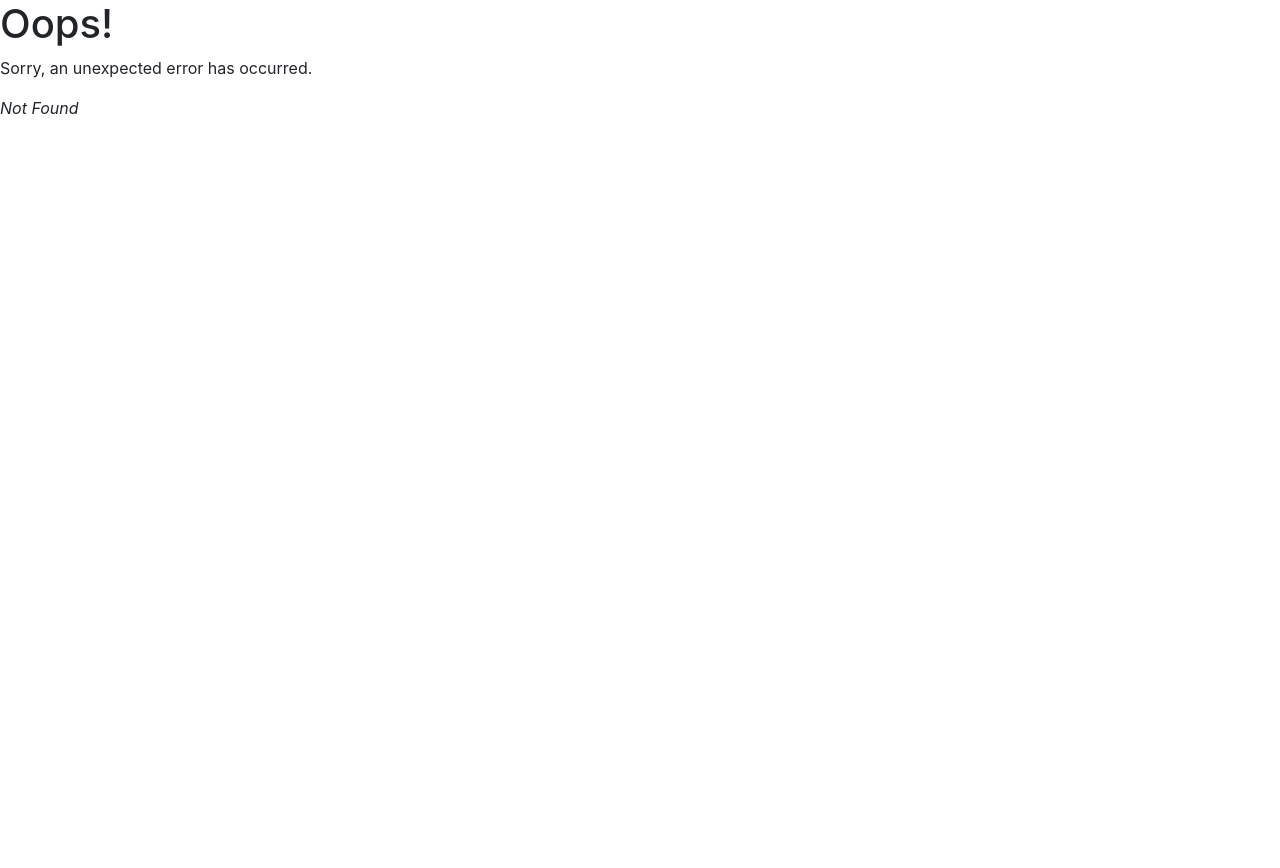
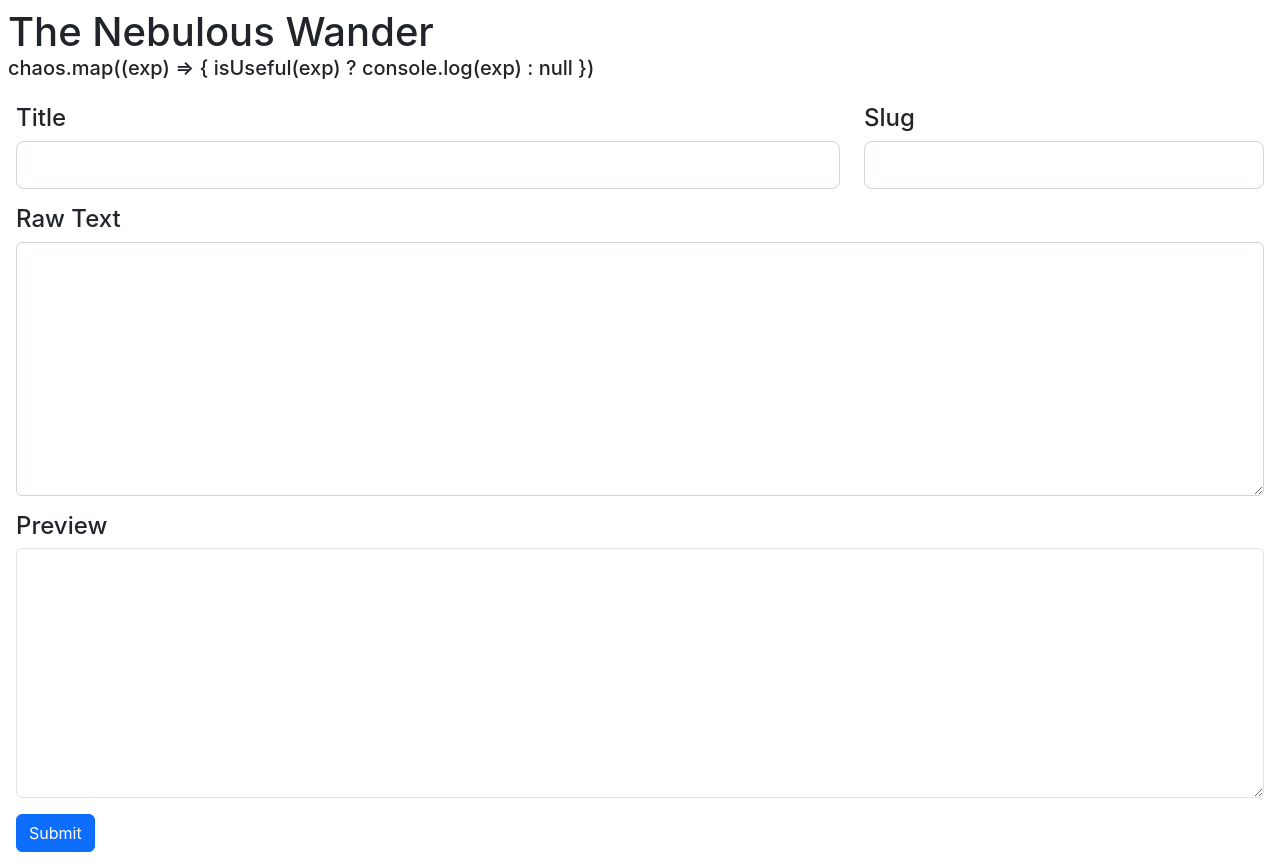
Before and after one commit to sida-wang/react-blog, a React (Create React App) app: page /new in a window 1280 px wide. Before the commit this address had no page. Before the commit the page ends 800 px from the top, so only its background shows below. Built offline with nearby package versions, Linux system fonts and the light colour scheme.

Commit message:
Improving router

```diff
--- a/src/App.js
+++ b/src/App.js
@@ -1,17 +1,11 @@
-import logo from './logo.svg';
 import { Outlet } from 'react-router-dom'
 //import './App.css';
 import Header from './components/Header'
-import Filter from './components/Filter'
-import Actions from './components/Actions'
-import Body from './components/Body'
 
 function App() {
   return (
     <div className="App">
       <Header title="The Nebulous Wander" subtitle="chaos.map((exp) => { isUseful(exp) ? console.log(exp) : null })" />
-      <Actions />
-      <Filter />
       <Outlet />
     </div>
   );
--- /dev/null
+++ b/src/components/PostEditor.js
@@ -0,0 +1,68 @@
+import Button from 'react-bootstrap/Button';
+import Form from 'react-bootstrap/Form';
+import Col from 'react-bootstrap/Col';
+import Row from 'react-bootstrap/Row';
+import ReactMarkdown from 'react-markdown';
+import remarkGfm from 'remark-gfm';
+import { useState } from 'react';
+import './Editor.css';
+import { useNavigate } from 'react-router-dom'
+
+const PostEditor = ( { id= null }) => {
+    const[markdown, setMarkdown] = useState();
+
+    const onTextChange = (e) => {
+        setMarkdown(e.target.value);
+    }
+
+    const navigate = useNavigate();
+
+    const onSubmitForm = async (e) => {
+        e.preventDefault();
+        try {
+            const body =  { title: e.target.title.value, slug: e.target.slug.value, markdown: e.target.markdown.value };
+            const response = await fetch("http://localhost:5000/posts/create", {
+                method: "POST",
+                headers: { "Content-Type": "application/json" },
+                body: JSON.stringify(body)
+            });
+            const jsonData = await response.json();
+            navigate(`/posts/${jsonData.id}`);
+        } catch (err) {
+            console.log(err);
+        }
+    }
+
+
+    return (
+        <Form className="p-3" onSubmit={onSubmitForm}>
+            <Row>
+                <Col>
+                <Form.Group className="mb-3" controlId="formTitle">
+                        <label htmlFor="postTitle"><h4>Title</h4></label>
+                        <input className="form-control form-control-lg" type="text" id="postTitle" name="title" />
+                </Form.Group>
+                </Col>
+                <Col xs={4}>
+                <Form.Group className="mb-3" controlId="formSlug">
+                        <label htmlFor="slug"><h4>Slug</h4></label>
+                        <input className="form-control form-control-lg" type="text" id="slug" name="slug" />
+                </Form.Group>
+                </Col>
+            </Row>
+            <Form.Group className="mb-3" controlId="formTextBody">
+                <label htmlFor="rawTextArea"><h4>Raw Text</h4></label>
+                <textarea className="form-control" id="rawTextArea" rows='10' name="markdown" onChange={onTextChange}>{markdown}</textarea>
+            </Form.Group>
+            <Form.Group className="mb-3" controlId="formPostPreview">
+                <label><h4>Preview</h4></label>
+                <article className="markdown-preview border rounded p-2">
+                <ReactMarkdown children={markdown} remarkPlugins={[remarkGfm]} />
+                </article>
+            </Form.Group>
+            <Button type="submit" className="btn btn-primary" >Submit</Button>
+        </Form>
+  )
+}
+
+export default PostEditor
--- /dev/null
+++ b/src/components/PostsContainer.js
@@ -0,0 +1,33 @@
+import Post from './Post'
+import { useEffect, useState } from 'react'
+
+const PostsContainer = () => {
+
+  const[posts, setPosts] = useState([]);
+
+
+  const getPosts = async () => {
+    try {
+      let fetchurl = "http://localhost:5000/posts/fetch/all";
+      const response = await fetch(fetchurl);
+      const jsonData = await response.json();
+      setPosts(jsonData);
+    }
+    catch (err) {
+      console.log(err);
+    }
+  }
+
+  useEffect(() => {
+    getPosts();
+  }, []);
+
+
+  return (
+    <main>
+      {posts.map((post) => (<Post id={post.id} title={post.title} text={post.content} key={post.id} />))}
+    </main>
+  )
+}
+
+export default PostsContainer
--- /dev/null
+++ b/src/components/PostsLayout.js
@@ -0,0 +1,15 @@
+import Filter from './Filter'
+import Actions from './Actions'
+import { Outlet } from 'react-router-dom'
+
+const PostsLayout = () => {
+  return (
+    <>
+    <Filter />
+    <Actions />
+    <Outlet />
+    </>
+  )
+}
+
+export default PostsLayout
--- a/src/index.js
+++ b/src/index.js
@@ -9,8 +9,9 @@ import {
   Route,
 } from "react-router-dom";
 import ErrorPage from "./error-page"
-import Editor from "./components/Editor"
-import Body from "./components/Body"
+import PostEditor from "./components/PostEditor"
+import PostsLayout from './components/PostsLayout';
+import PostsContainer from './components/PostsContainer';
 
 const router = createBrowserRouter([
   {
@@ -19,12 +20,40 @@ const router = createBrowserRouter([
     errorElement: <ErrorPage />,
     children: [
       {
-        path: "editor",
-        element: <Editor />,
+        path: "",
+        element: <PostsLayout />,
+        children: [
+          {
+            path: "",
+            element: <PostsContainer />,
+          },
+        ]
+      },
+      {//diferentiate between new and edit:/id by changing what they fetch and their onSubmit
+        path: "new",
+        element: <PostEditor />,
       },
       {
-        path: "",
-        element: <Body />,
+        path: "edit/:id",
+        element: <PostEditor />,
+      },
+      {
+        path: "posts",
+        element: <PostsLayout />,
+        children: [
+          {//differentiate between id and the others using a loader function
+            path: "",
+            element: <PostsContainer />,
+          },
+          {
+            path: "all",
+            element: <PostsContainer />,
+          },
+          {
+            path: ":id",
+            element: <PostsContainer />,
+          },
+        ]
       },
     ],
   },
```
